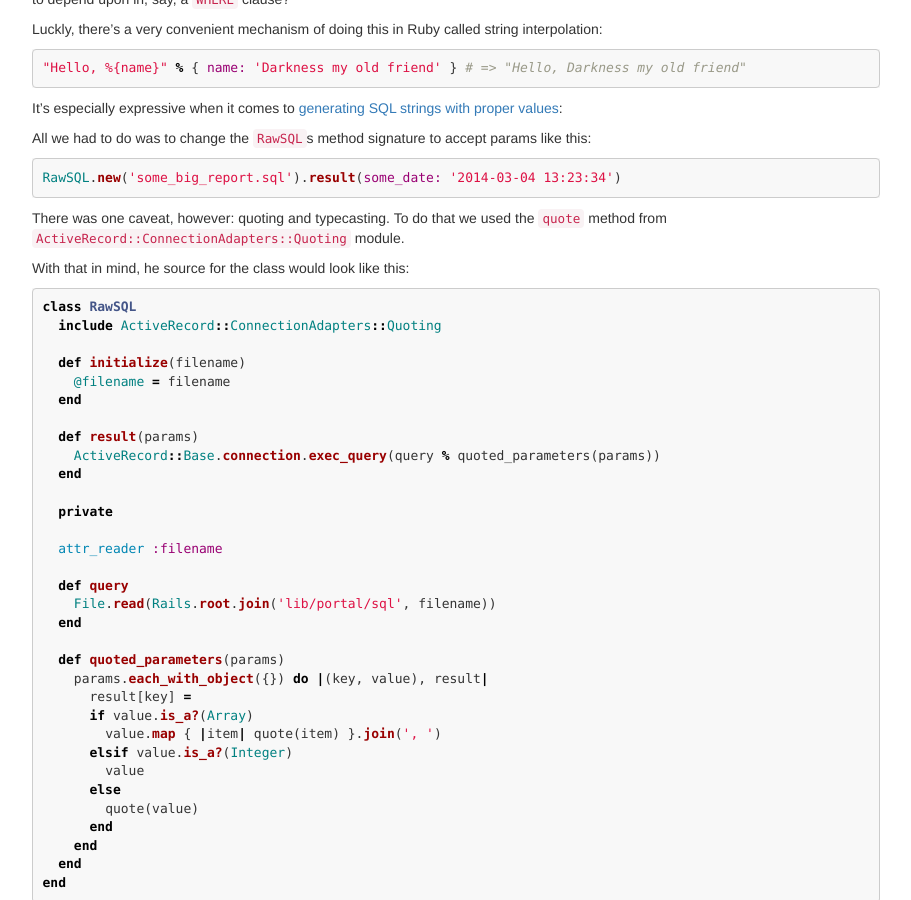
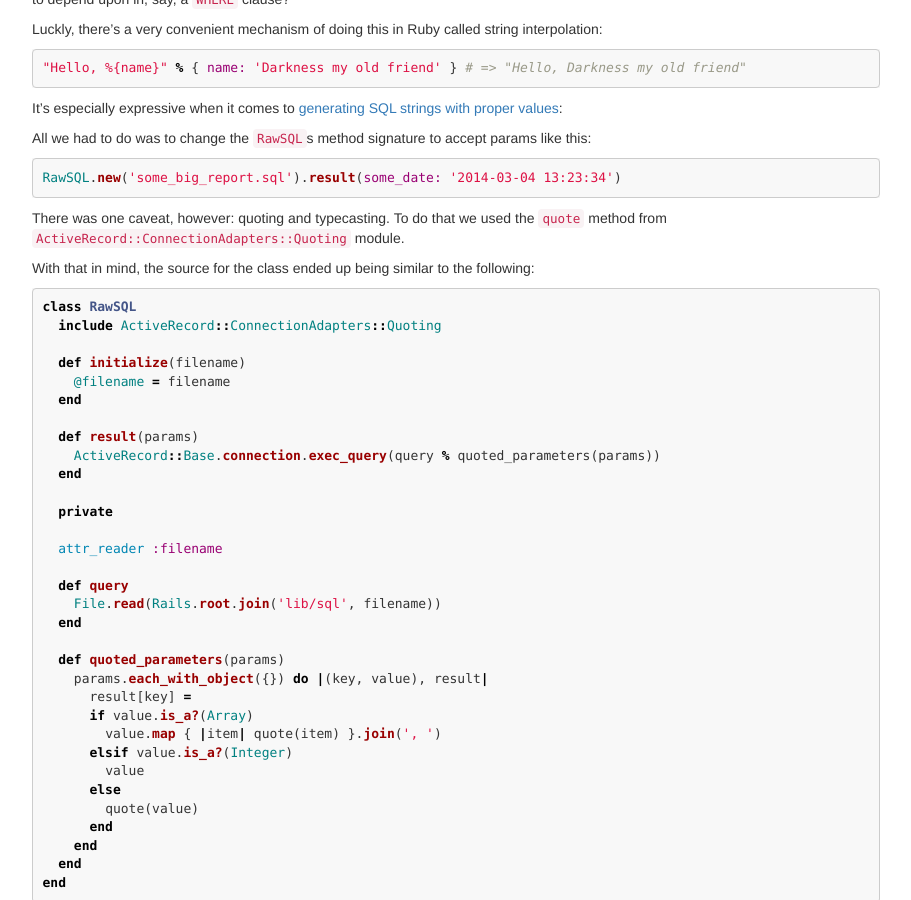
Before and after one commit to gmile/gmile.github.io, a Jekyll site: the page built from _posts/2016-02-01-raw-sql-in-a-rails-project.md, in a window 1280 px wide and 900 px high, scrolled down 2596 px. Shown: the whole window, without its empty margins (38-949 px from the left). Built offline with Jekyll 4.4.1, drawn with Linux system fonts in a browser that asks for light colours.

Commit message:
Updates to source

````diff
--- a/_posts/2016-02-01-raw-sql-in-a-rails-project.md
+++ b/_posts/2016-02-01-raw-sql-in-a-rails-project.md
@@ -132,7 +132,7 @@ RawSQL.new('some_big_report.sql').result(some_date: '2014-03-04 13:23:34')
 
 There was one caveat, however: quoting and typecasting. To do that we used the [`quote`](https://github.com/rails/rails/blob/v4.2.5.1/activerecord/lib/active_record/connection_adapters/abstract/quoting.rb#L8) method from `ActiveRecord::ConnectionAdapters::Quoting` module.
 
-With that in mind, he source for the class would look like this:
+With that in mind, the source for the class ended up being similar to the following:
 
 ```ruby
 class RawSQL
@@ -151,7 +151,7 @@ class RawSQL
   attr_reader :filename
 
   def query
-    File.read(Rails.root.join('lib/portal/sql', filename))
+    File.read(Rails.root.join('lib/sql', filename))
   end
 
   def quoted_parameters(params)
````
